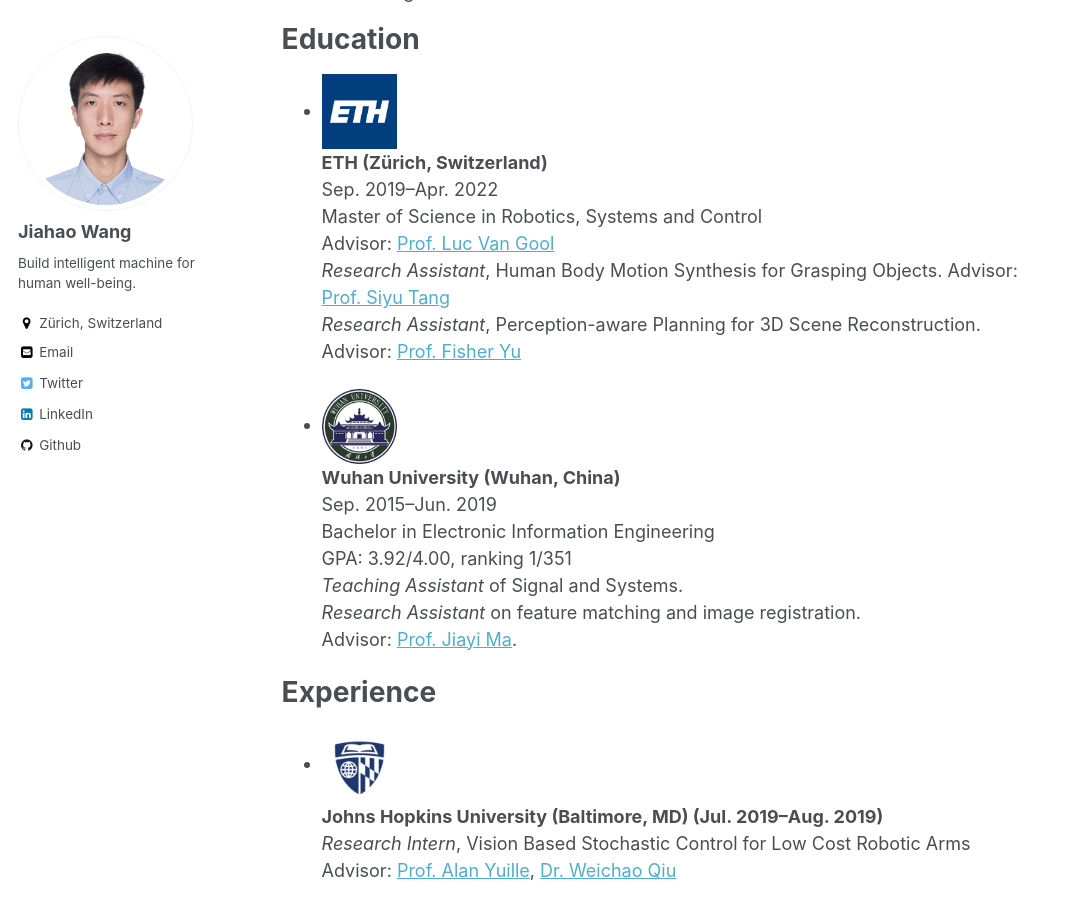
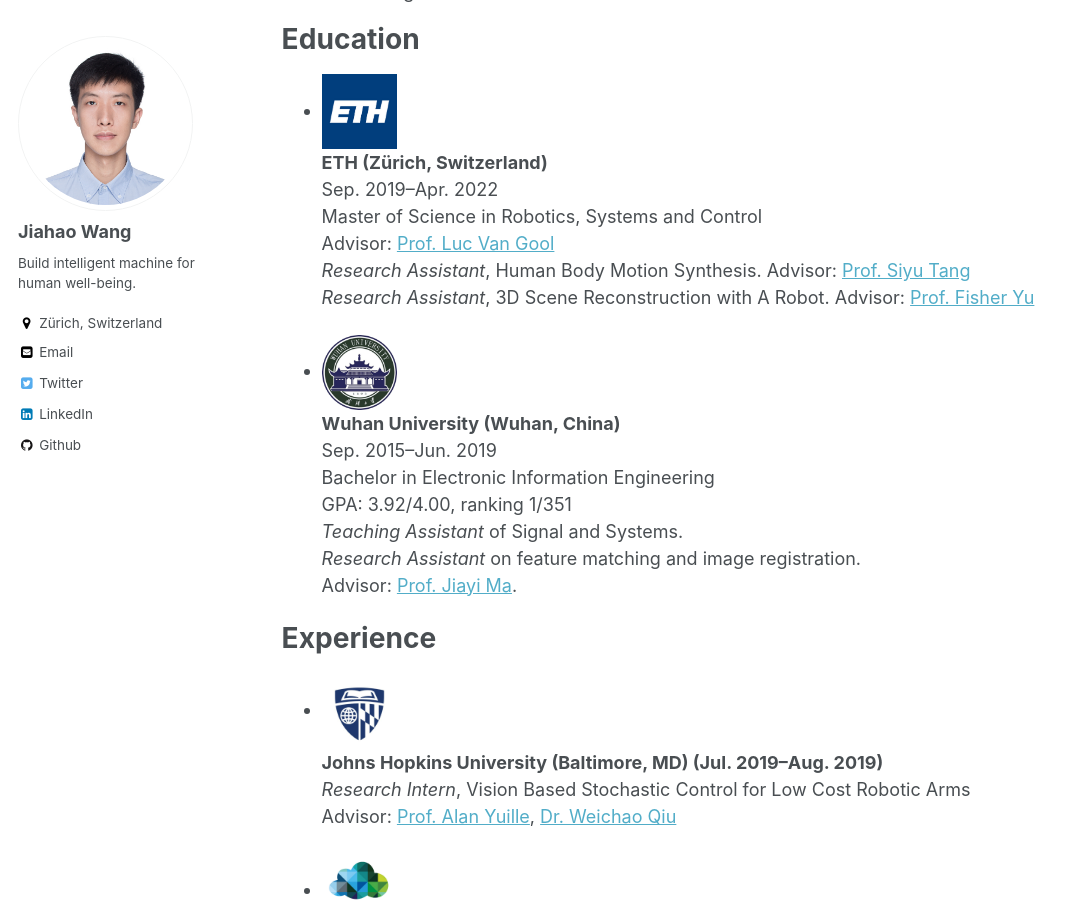
Before and after one commit to JiahaoPlus/JiahaoPlus.github.io, a Jekyll site: the page built from _pages/about.md, in a window 1280 px wide and 900 px high, scrolled down 787 px. Shown: the whole window, without its empty margins (0-1078 px from the left). Built offline with Jekyll 4.4.1, drawn with Linux system fonts in a browser that asks for light colours.

Commit message:
fix typo

```diff
--- a/_pages/about.md
+++ b/_pages/about.md
@@ -32,8 +32,8 @@ My undergraduate research advisor is [Prof. Jiayi Ma](https://sites.google.com/s
 Sep. 2019--Apr. 2022<br>
 Master of Science in Robotics, Systems and Control<br>
 Advisor: [Prof. Luc Van Gool](https://scholar.google.com/citations?hl=zh-CN&user=TwMib_QAAAAJ)<br>
-<i>Research Assistant</i>, Human Body Motion Synthesis for Grasping Objects. Advisor: [Prof. Siyu Tang](https://vlg.inf.ethz.ch/team/Prof-Dr-Siyu-Tang.html)<br>
-<i>Research Assistant</i>, Perception-aware Planning for 3D Scene Reconstruction. Advisor: [Prof. Fisher Yu](https://www.yf.io/)<br>
+<i>Research Assistant</i>, Human Body Motion Synthesis. Advisor: [Prof. Siyu Tang](https://vlg.inf.ethz.ch/team/Prof-Dr-Siyu-Tang.html)<br>
+<i>Research Assistant</i>, 3D Scene Reconstruction with A Robot. Advisor: [Prof. Fisher Yu](https://www.yf.io/)<br>
 
 * <img width="75" height="75" src="https://jiahaoplus.github.io/images/whu.png"/> <br>
 <b>Wuhan University (Wuhan, China)</b> <br>
```
